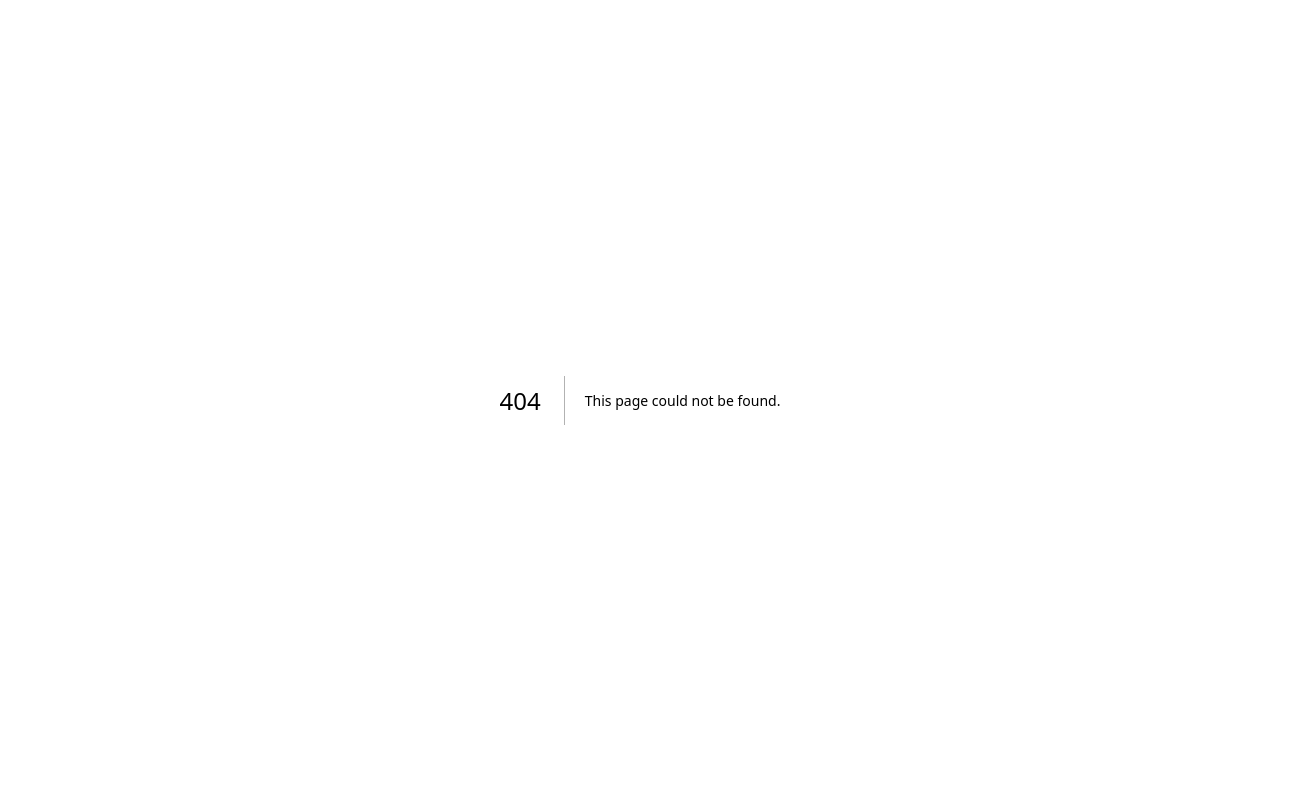
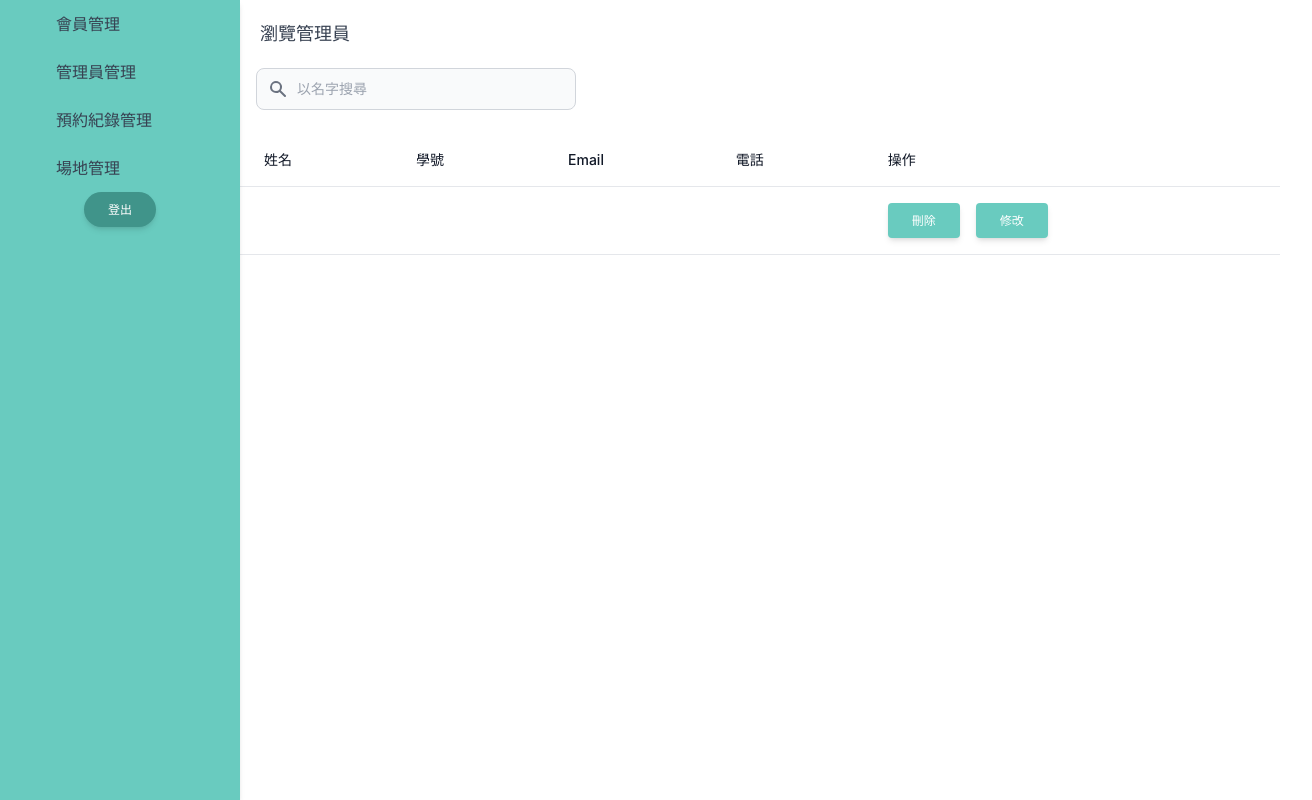
Before and after one commit to kuan0323/ncu_court_frontend, a Next.js app: page /adminShow in a window 1280 px wide. Before the commit this address had no page. Shown: the whole page, 1312 px wide, since content can reach past the window. Built offline with nearby package versions, Linux system fonts and the light colour scheme.

Commit message:
adminShow

```diff
--- a/package.json
+++ b/package.json
@@ -9,6 +9,8 @@
     "lint": "next lint"
   },
   "dependencies": {
+    "@headlessui/react": "^1.7.7",
+    "@heroicons/react": "^2.0.13",
     "@types/node": "18.11.11",
     "@types/react": "18.0.26",
     "@types/react-dom": "18.0.9",
--- /dev/null
+++ b/pages/adminShow.tsx
@@ -0,0 +1,131 @@
+import SideBar from "../components/SideBar";
+import { Fragment, useState } from "react";
+import { Dialog, Listbox, Transition } from "@headlessui/react";
+import { XMarkIcon, Bars3Icon } from "@heroicons/react/24/outline";
+import { Disclosure, Menu} from "@headlessui/react";
+import { CheckIcon, ChevronUpDownIcon } from "@heroicons/react/20/solid";
+
+function classNames(...classes: string[]) {
+    return classes.filter(Boolean).join(" ");
+  }
+
+export default function adminShow(){
+
+  return(
+    <div>
+    <Disclosure as="nav" className="bg-theme">
+      {({ open }) =>(
+        <>
+        <div className="sm:px-6 lg:px-8 w-60 h-full shadow-md bg-[#69CBBF] px-1 absolute">
+            <div className="absolute inset-y-0 left-0 flex items-center sm:hidden">
+                <Disclosure.Button className="inline-flex items-center justify-center rounded-md p-2 text-gray-400 hover:bg-gray-700 hover:text-white focus:outline-none focus:ring-2 focus:ring-inset focus:ring-white">
+                  <span className="sr-only">Open main menu</span>
+                  {open ? (
+                    <XMarkIcon className="block h-6 w-6" aria-hidden="true" />
+                  ) : (
+                    <Bars3Icon className="block h-6 w-6" aria-hidden="true" />
+                  )}
+                </Disclosure.Button>
+            </div>
+            <ul className="relative">
+            <li className="relative">
+                <a className="flex items-center text-base py-4 px-6 h-12 overflow-hidden text-gray-700 text-ellipsis whitespace-nowrap rounded hover:text-gray-900 hover:bg-gray-100 transition duration-300 ease-in-out" href="admin_member" data-mdb-ripple="true" data-mdb-ripple-color="dark">會員管理</a>
+            </li>
+            <li className="relative">
+                <a className="flex items-center text-base py-4 px-6 h-12 overflow-hidden text-gray-700 text-ellipsis whitespace-nowrap rounded hover:text-gray-900 hover:bg-gray-100 transition duration-300 ease-in-out" href="#!" data-mdb-ripple="true" data-mdb-ripple-color="dark">管理員管理</a>
+            </li>
+            <li className="relative">
+                <a className="flex items-center text-base py-4 px-6 h-12 overflow-hidden text-gray-700 text-ellipsis whitespace-nowrap rounded hover:text-gray-900 hover:bg-gray-100 transition duration-300 ease-in-out" href="#!" data-mdb-ripple="true" data-mdb-ripple-color="dark">預約紀錄管理</a>
+            </li>
+            <li className="relative">
+                <a className="flex items-center text-base py-4 px-6 h-12 overflow-hidden text-gray-700 text-ellipsis whitespace-nowrap rounded hover:text-gray-900 hover:bg-gray-100 transition duration-300 ease-in-out" href="admin_court" data-mdb-ripple="true" data-mdb-ripple-color="dark">場地管理</a>
+            </li>
+            </ul>
+            <div className="flex space-x-2 justify-center">
+                <button type="button" className="inline-block px-6 py-2.5 bg-[#40948A] text-white font-medium text-xs leading-tight uppercase shadow-md hover:bg-gray-100 hover:shadow-lg focus:bg-gray-100 focus:shadow-lg focus:outline-none rounded-full focus:ring-0 active:bg-blue-800 active:shadow-lg transition duration-150 ease-in-out">登出</button>
+            </div>
+        </div>
+        <Disclosure.Panel className="sm:hidden">
+            <div className="space-y-1 px-2 pt-2 pb-3">
+
+            </div>
+          </Disclosure.Panel>
+        </>
+      )}
+    </Disclosure>
+
+    <section>
+
+    <div className="flex flex-col ml-60">
+
+    <h2 className="text-lg text-gray-700 ml-5 mt-5">瀏覽管理員</h2>
+
+    <div className="p-4 flex items-center justify-between">
+
+
+        <label htmlFor="table-search" className="sr-only">Search</label>
+        <div className="relative mt-1">
+        <div className="absolute inset-y-0 left-0 flex items-center pl-3 pointer-events-none">
+            <svg className="w-5 h-5 text-gray-500 dark:text-gray-400" fill="currentColor" viewBox="0 0 20 20"
+            xmlns="http://www.w3.org/2000/svg">
+            <path fill-rule="evenodd"
+                d="M8 4a4 4 0 100 8 4 4 0 000-8zM2 8a6 6 0 1110.89 3.476l4.817 4.817a1 1 0 01-1.414 1.414l-4.816-4.816A6 6 0 012 8z"
+                clip-rule="evenodd"></path>
+            </svg>
+        </div>
+        <input type="text" id="table-search" className="bg-gray-50 border border-gray-300 text-gray-900 text-sm rounded-lg focus:ring-blue-500 focus:border-blue-500 block w-80 pl-10 p-2.5  dark:bg-[#69CBBF] dark:border-[#69CBBF] dark:placeholder-gray-400 dark:text-white dark:focus:ring-blue-500 dark:focus:border-blue-500" placeholder="以名字搜尋" />
+        </div>
+
+    </div>
+
+    <div className="overflow-x-auto sm:-mx-6 lg:-mx-8">
+        <div className="py-2 inline-block min-w-full sm:px-6 lg:px-8">
+        <div className="overflow-hidden">
+
+            <table className="min-w-full">
+            <thead className="border-b">
+                <tr>
+                <th scope="col" className="text-sm font-medium text-gray-900 px-6 py-4 text-left">
+                    姓名
+                </th>
+                <th scope="col" className="text-sm font-medium text-gray-900 px-6 py-4 text-left">
+                    學號
+                </th>
+                <th scope="col" className="text-sm font-medium text-gray-900 px-6 py-4 text-left">
+                    Email
+                </th>
+                <th scope="col" className="text-sm font-medium text-gray-900 px-6 py-4 text-left">
+                    電話
+                </th>
+                <th scope="col" className="text-sm font-medium text-gray-900 px-6 py-4 text-left">
+                    操作
+                </th>
+                </tr>
+            </thead>
+
+            <tbody>
+                <tr className="border-b">
+                <td className="px-6 py-4 whitespace-nowrap text-sm font-medium text-gray-900"> </td>
+                <td className="text-sm text-gray-900 font-light px-6 py-4 whitespace-nowrap"> </td>
+                <td className="text-sm text-gray-900 font-light px-6 py-4 whitespace-nowrap"> </td>
+                <td className="text-sm text-gray-900 font-light px-6 py-4 whitespace-nowrap"> </td>
+                <td className="text-sm text-gray-900 font-light px-6 py-4 whitespace-nowrap">
+                    <div className="flex space-x-4 ">
+                        <button type="button" className="inline-block px-6 py-2.5 bg-[#69CBBF] text-white font-medium text-xs leading-tight uppercase rounded shadow-md hover:bg-[#40948A] hover:shadow-lg focus:bg-[#40948A] focus:shadow-lg focus:outline-none focus:ring-0 active:bg-[#40948A] active:shadow-lg transition duration-150 ease-in-out">刪除</button>
+                        <button type="button" className="inline-block px-6 py-2.5 bg-[#69CBBF] text-white font-medium text-xs leading-tight uppercase rounded shadow-md hover:bg-[#40948A] hover:shadow-lg focus:bg-[#40948A] focus:shadow-lg focus:outline-none focus:ring-0 active:bg-[#40948A] active:shadow-lg transition duration-150 ease-in-out">修改</button>
+                    </div>
+                </td>
+                </tr>
+            </tbody>
+
+            </table>
+        </div>
+        </div>
+    </div>
+    </div>
+    </section>
+    </div>
+  )
+
+
+}
--- a/pages/courtCreate.tsx
+++ b/pages/courtCreate.tsx
@@ -1,4 +1,4 @@
-export default function admin_court(){
+export default function courtCreate(){
     return(
 
         <div>
--- a/pages/courtShow.tsx
+++ b/pages/courtShow.tsx
@@ -1,4 +1,4 @@
-export default function admin_member() {
+export default function courtShow() {
     return(
         <div className="md:flex-row">
         <div>
--- a/pages/login.tsx
+++ b/pages/login.tsx
@@ -6,8 +6,11 @@ import Cookies from 'js-cookie';
 export default function Login () {
 
     const loginHandler = async () => {
-        await AuthService.login('', '');
-        Cookies.set('service_token', 'def');
+
+        const a = await AuthService.login('yhyh', 'yyy');
+        console.log("aaa");
+        Cookies.set('service_token', a);
+        return a;
     }
 
     return (
--- a/pages/userShow.tsx
+++ b/pages/userShow.tsx
@@ -1,12 +1,17 @@
-import admin_navibar from "../components/admin_navbar";
 
-export default function admin_member() {
+
+export default function userShow() {
     return(
 
+      <div>
+        <script src="https://cdn.jsdelivr.net/gh/alpinejs/alpine@v2.x.x/dist/alpine.min.js" defer></script>
+
       <div className="md:flex-row">
-        <div>
+
+
+
         <nav>
-        <div className="w-60 h-full shadow-md bg-[#69CBBF] px-1 absolute">
+          <div className=" w-60 h-full shadow-md bg-[#69CBBF] px-1 absolute">
             <ul className="relative">
               <li className="relative">
                 <a className="flex items-center text-base py-4 px-6 h-12 overflow-hidden text-gray-700 text-ellipsis whitespace-nowrap rounded hover:text-gray-900 hover:bg-gray-100 transition duration-300 ease-in-out" href="admin_member" data-mdb-ripple="true" data-mdb-ripple-color="dark">會員管理</a>
@@ -47,7 +52,7 @@ export default function admin_member() {
                       clip-rule="evenodd"></path>
                   </svg>
                 </div>
-				<input type="text" id="table-search" className="bg-gray-50 border border-gray-300 text-gray-900 text-sm rounded-lg focus:ring-blue-500 focus:border-blue-500 block w-80 pl-10 p-2.5  dark:bg-[#69CBBF] dark:border-[#69CBBF] dark:placeholder-gray-400 dark:text-white dark:focus:ring-blue-500 dark:focus:border-blue-500" placeholder="以名字搜尋"/>
+                <input type="text" id="table-search" className="bg-gray-50 border border-gray-300 text-gray-900 text-sm rounded-lg focus:ring-blue-500 focus:border-blue-500 block w-80 pl-10 p-2.5  dark:bg-[#69CBBF] dark:border-[#69CBBF] dark:placeholder-gray-400 dark:text-white dark:focus:ring-blue-500 dark:focus:border-blue-500" placeholder="以名字搜尋" />
               </div>
 
               <div className="flex space-x-4">
--- a/services/api.ts
+++ b/services/api.ts
@@ -2,6 +2,6 @@ import axios, { AxiosInstance } from "axios"
 
 export default (): AxiosInstance => {
     return axios.create({
-        baseURL: 'https://memery.app'
+        baseURL: 'http://localhost:3005'
     });
 }
--- a/services/authService.ts
+++ b/services/authService.ts
@@ -8,6 +8,6 @@ export default class AuthService {
             studentId: studentId,
             password: password
         });
-        return response.data;
+        return response.data.serviceToken;
     }
 }
```
Also changed, not shown: 1 other file (tests, documents, lock files or other folders). Lines whose indentation alone changed are shown as unchanged.
